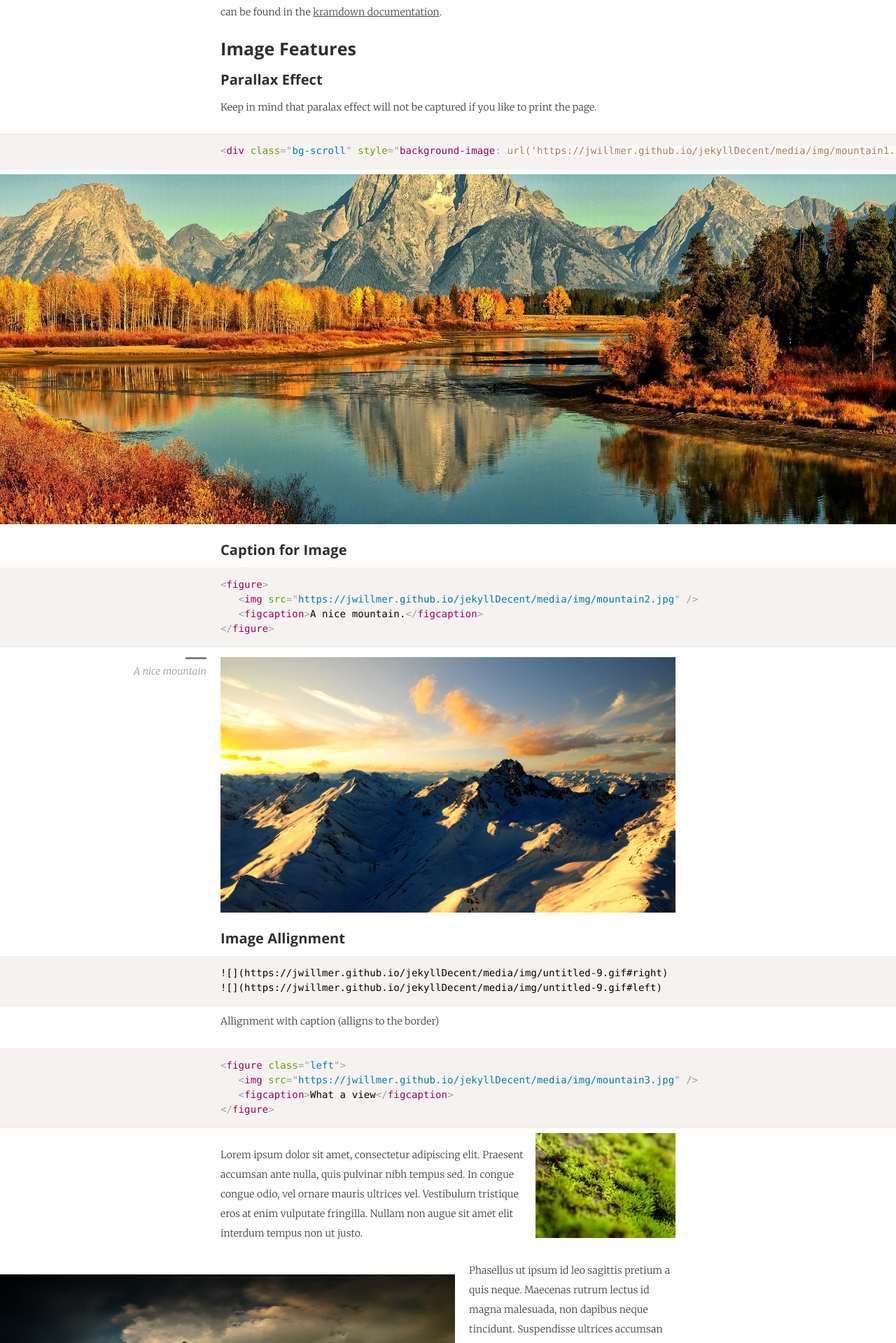
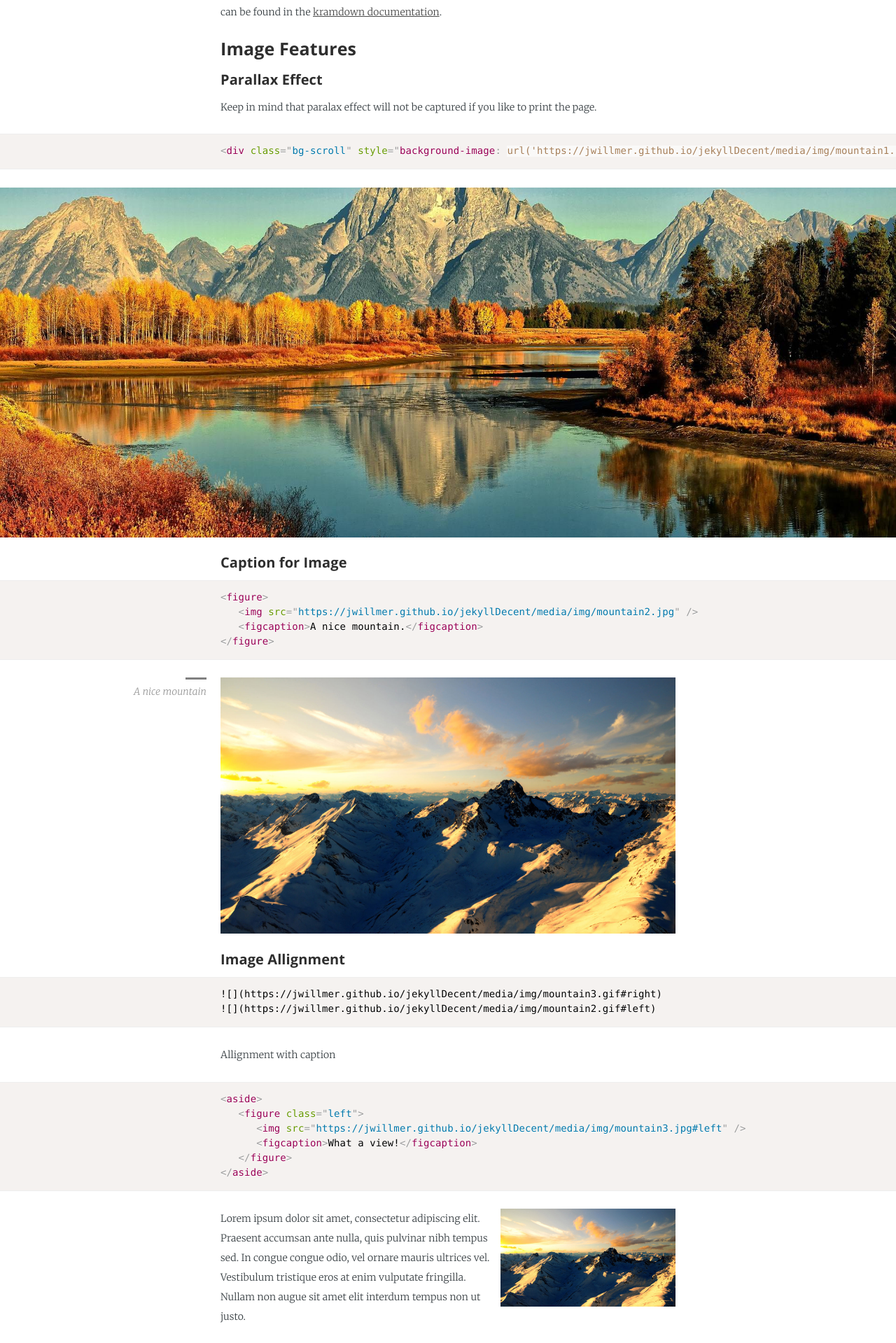
Before and after one commit to jwillmer/jekyllDecent, a Jekyll site: the page built from _posts/2016-05-07-Features.md, in a window 1280 px wide. Shown: the part 574-2493 px from the top of the page at 70% size. Built offline with Jekyll 4.4.1, drawn with Linux system fonts in a browser that asks for light colours; nearby versions of some CDN libraries; some web fonts are replaced.

Commit message:
Fixed image allignment (with text)

````diff
--- a/_posts/2016-05-07-Features.md
+++ b/_posts/2016-05-07-Features.md
@@ -39,27 +39,31 @@
 #### Image Allignment
 
 ```html
-![]({{ site.github.url }}/media/img/untitled-9.gif#right)
-![]({{ site.github.url }}/media/img/untitled-9.gif#left)
+![]({{ site.github.url }}/media/img/mountain3.gif#right)
+![]({{ site.github.url }}/media/img/mountain2.gif#left)
 ```
 
-Allignment with caption (alligns to the border)
+Allignment with caption
 
 ```html
-<figure class="left">
-   <img src="{{ site.github.url }}/media/img/mountain3.jpg" />
-   <figcaption>What a view</figcaption>
-</figure>
+<aside>
+   <figure class="left">
+      <img src="{{ site.github.url }}/media/img/mountain3.jpg#left" />
+      <figcaption>What a view!</figcaption>
+   </figure>
+</aside>
 ```
 
-![]({{ site.github.url }}/media/img/grass.jpg#right){:.right}
+![]({{ site.github.url }}/media/img/mountain2.jpg#right)
 
 Lorem ipsum dolor sit amet, consectetur adipiscing elit. Praesent accumsan ante nulla, quis pulvinar nibh tempus sed. In congue congue odio, vel ornare mauris ultrices vel. Vestibulum tristique eros at enim vulputate fringilla. Nullam non augue sit amet elit interdum tempus non ut justo.
 
+<aside>
 <figure class="left">
 <img src="{{ site.github.url }}/media/img/mountain3.jpg" />
 <figcaption>What a view!</figcaption>
 </figure>
+</aside>
 
 Phasellus ut ipsum id leo sagittis pretium a quis neque. Maecenas rutrum lectus id magna malesuada, non dapibus neque tincidunt. Suspendisse ultrices accumsan eros, sit amet facilisis quam hendrerit a. Integer sed felis et diam efficitur accumsan. Suspendisse facilisis lectus non orci mattis vestibulum. Suspendisse molestie vulputate nunc non tincidunt. Maecenas vulputate, mauris ut rhoncus vulputate, tellus augue aliquet nibh, vel egestas nulla ipsum bibendum lorem. Pellentesque posuere laoreet lectus eget luctus. Vestibulum mattis ut ligula sed sodales. Vestibulum sit amet viverra arcu.
 
--- a/_sass/override.scss
+++ b/_sass/override.scss
@@ -19,3 +19,7 @@
         opacity: 1;
     }
 }
+
+pre, pre[class*="language-"] {
+    margin-bottom: 1.8em!important; /* override prism.js css */
+}
--- a/_sass/post_additions.scss
+++ b/_sass/post_additions.scss
@@ -11,5 +11,13 @@
     background-repeat: no-repeat;
     background-position: center center;
     height: 500px;
-	margin: 0 0 1.75em 0;
+    margin: 0 0 1.75em 0;
 }
+
+.single-post .post-content {
+    img[src*='#right'], img[src*='#left'],
+    figure.left, figure.right {
+        max-width: 250px;
+        max-height: 250px;
+    }
+}
````
Also changed, not shown: _posts/2016-06-08-Readme.md (+1 -1 lines), media/img/grass.jpg (deleted).
